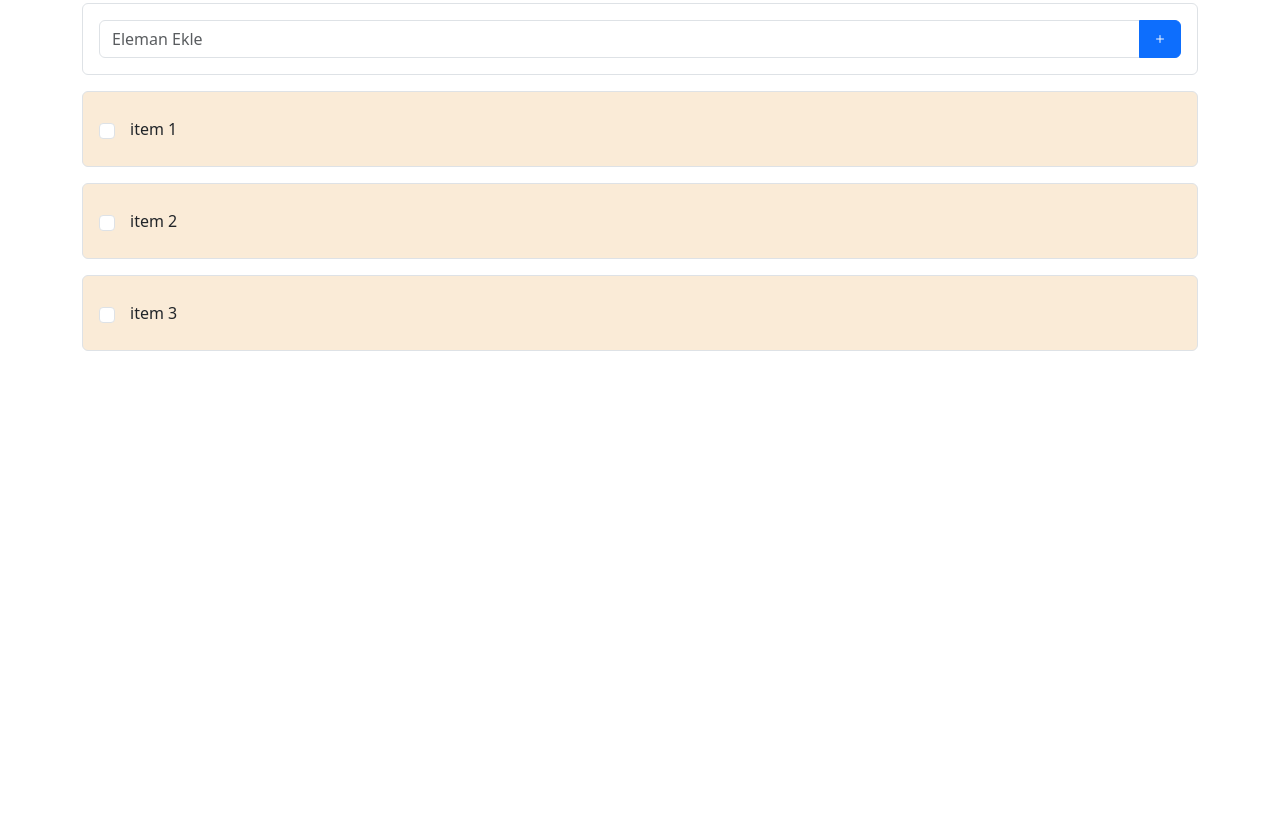
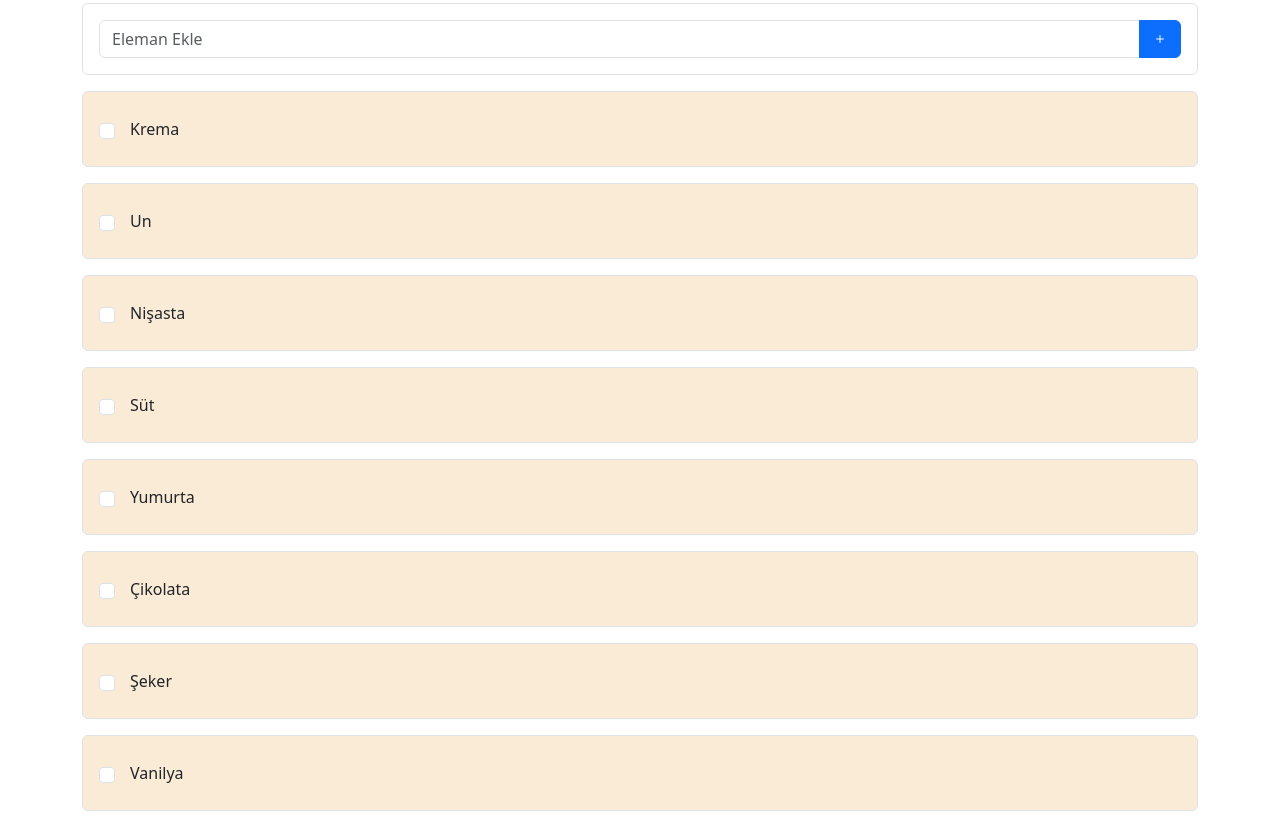
Before and after one commit to gonulpolat/Shopping-List, a plain HTML site: page index.html in a window 1280 px wide. Shown: the part 53-880 px from the top of the page. Before the commit the page ends 800 px from the top, so only its background shows below. Drawn offline with nearby package versions, Linux system fonts and the light colour scheme.

Commit message:
alışveriş listesi oluşturuldu

```diff
--- a/index.html
+++ b/index.html
@@ -39,23 +39,7 @@
         </div>
       </form>
 
-      <ul class="shopping-list list-unstyled">
-        <li class="border rounded p-3 mb-3">
-          <input type="checkbox" name="" id="" class="form-check-input" />
-          <div class="item-name">item 1</div>
-          <i class="bi bi-x fs-3 text-danger delete-icon"></i>
-        </li>
-        <li class="border rounded p-3 mb-3">
-          <input type="checkbox" name="" id="" class="form-check-input" />
-          <div class="item-name">item 2</div>
-          <i class="bi bi-x fs-3 text-danger delete-icon"></i>
-        </li>
-        <li class="border rounded p-3 mb-3">
-          <input type="checkbox" name="" id="" class="form-check-input" />
-          <div class="item-name">item 3</div>
-          <i class="bi bi-x fs-3 text-danger delete-icon"></i>
-        </li>
-      </ul>
+      <ul class="shopping-list list-unstyled"></ul>
     </div>
 
     <script src="script.js"></script>
--- a/script.js
+++ b/script.js
@@ -0,0 +1,36 @@
+{
+  /* <li class="border rounded p-3 mb-3">
+          <input type="checkbox" name="" id="" class="form-check-input" />
+          <div class="item-name">item</div>
+          <i class="bi bi-x fs-3 text-danger delete-icon"></i>
+        </li> */
+}
+
+const shoppingList = document.querySelector(".shopping-list");
+
+function loadItems() {
+  const items = [
+    { id: 1, name: "Krema", completed: false },
+    { id: 2, name: "Un", completed: false },
+    { id: 3, name: "Nişasta", completed: true },
+    { id: 4, name: "Süt", completed: false },
+    { id: 5, name: "Yumurta", completed: false },
+    { id: 6, name: "Çikolata", completed: true },
+    { id: 7, name: "Şeker", completed: false },
+    { id: 8, name: "Vanilya", completed: false },
+  ];
+
+  shoppingList.innerHTML = "";
+
+  for (let item of items) {
+    shoppingList.innerHTML += `
+        <li class="border rounded p-3 mb-3">
+          <input type="checkbox" name="" id="" class="form-check-input" />
+          <div class="item-name">${item.name}</div>
+          <i class="bi bi-x fs-3 text-danger delete-icon"></i>
+        </li>
+    `;
+  }
+}
+
+loadItems();
```
